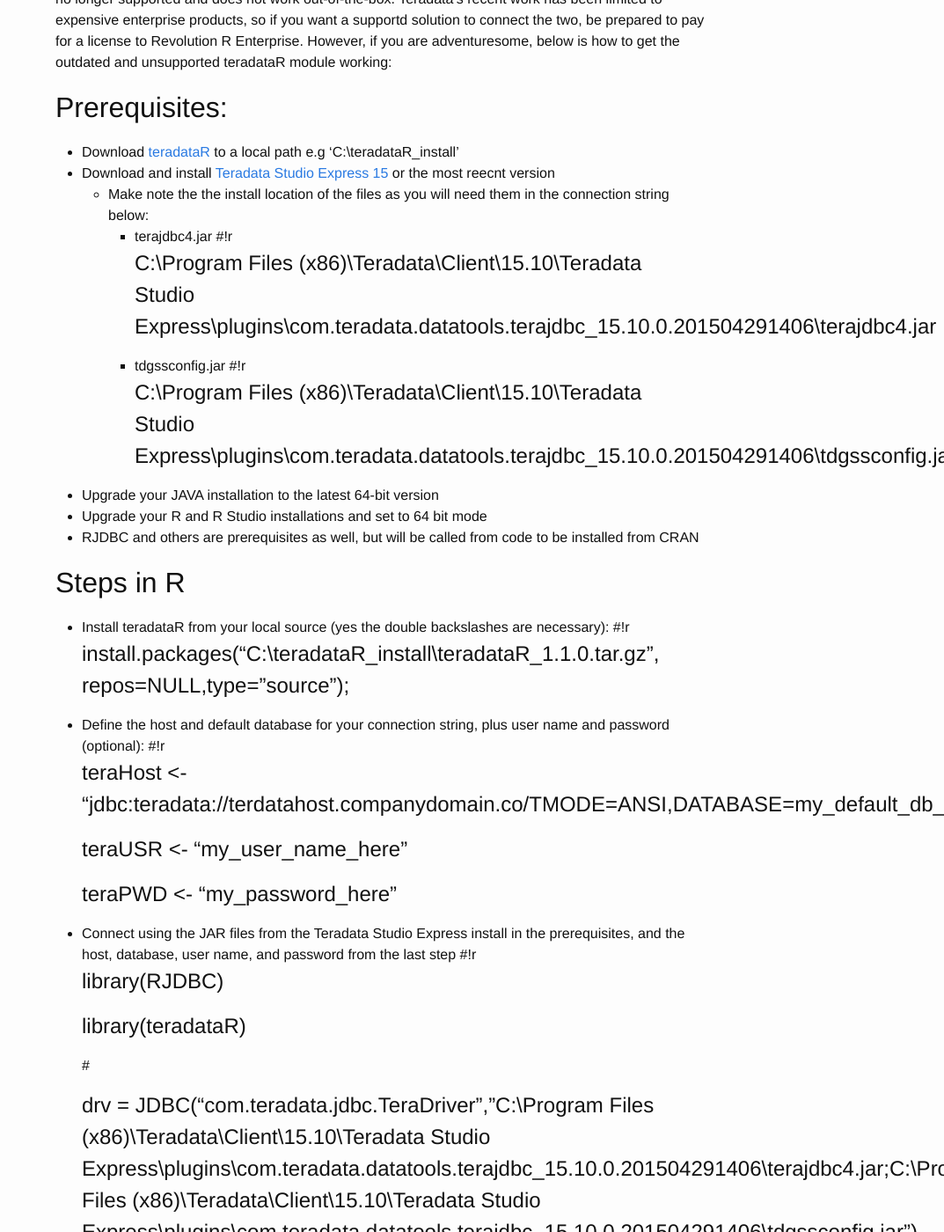
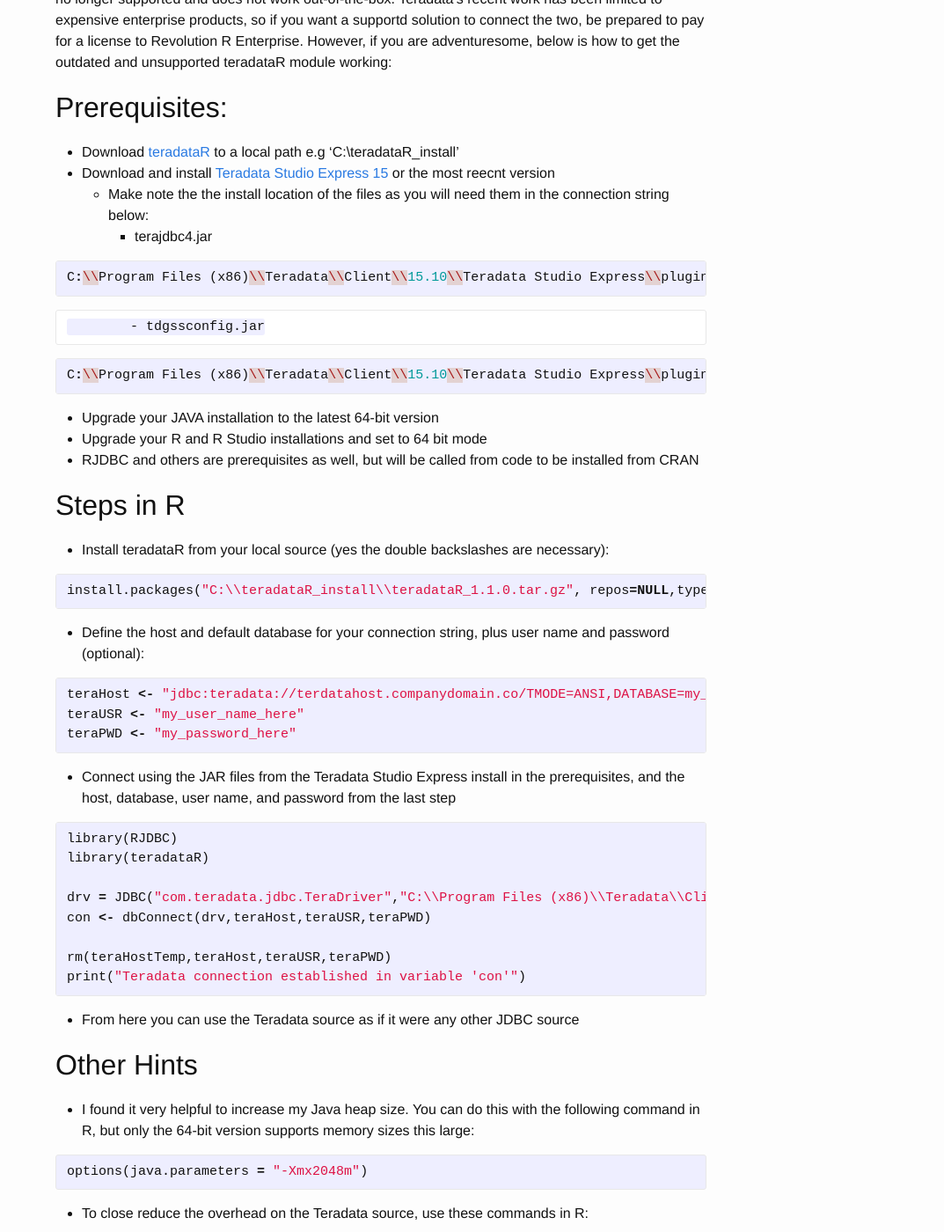
Before and after one commit to willdearman/willdearman, a Jekyll site: the page built from _posts/2015-08-23-connect-r-to-teradata-via-jdbc-in-windows.md, in a window 1280 px wide and 1400 px high, scrolled down 327 px. Shown: the whole window at 88% size, without its empty margins (207-1280 px from the left). Built offline with Jekyll 4.4.1, drawn with Linux system fonts in a browser that asks for light colours; some of the changed text lies outside the part shown.

Commit message:
Code formatting on teradataR post

```diff
--- a/_posts/2015-08-23-connect-r-to-teradata-via-jdbc-in-windows.md
+++ b/_posts/2015-08-23-connect-r-to-teradata-via-jdbc-in-windows.md
@@ -14,11 +14,13 @@
 - Download and install [Teradata Studio Express 15](https://downloads.teradata.com/download/tools/teradata-studio-express) or the most reecnt version
 	- Make note the the install location of the files as you will need them in the connection string below:
 		- terajdbc4.jar
-#!r
-# C:\\Program Files (x86)\\Teradata\\Client\\15.10\\Teradata Studio Express\\plugins\\com.teradata.datatools.terajdbc_15.10.0.201504291406\\terajdbc4.jar
+{% highlight r %}
+C:\\Program Files (x86)\\Teradata\\Client\\15.10\\Teradata Studio Express\\plugins\\com.teradata.datatools.terajdbc_15.10.0.201504291406\\terajdbc4.jar
+{% endhighlight %}
 		- tdgssconfig.jar
-#!r
-# C:\\Program Files (x86)\\Teradata\\Client\\15.10\\Teradata Studio Express\\plugins\\com.teradata.datatools.terajdbc_15.10.0.201504291406\\tdgssconfig.jar
+{% highlight r %}
+C:\\Program Files (x86)\\Teradata\\Client\\15.10\\Teradata Studio Express\\plugins\\com.teradata.datatools.terajdbc_15.10.0.201504291406\\tdgssconfig.jar
+{% endhighlight %}
 
 - Upgrade your JAVA installation to the latest 64-bit version
 - Upgrade your R and R Studio installations and set to 64 bit mode
@@ -26,36 +28,41 @@
 
 ## Steps in R
 - Install teradataR from your local source (yes the double backslashes are necessary):
-#!r
-# install.packages("C:\\teradataR_install\\teradataR_1.1.0.tar.gz", repos=NULL,type="source");
+{% highlight r %}
+install.packages("C:\\teradataR_install\\teradataR_1.1.0.tar.gz", repos=NULL,type="source");
+{% endhighlight %}
 
 - Define the host and default database for your connection string, plus user name and password (optional):
-#!r
-# teraHost <- "jdbc:teradata://terdatahost.companydomain.co/TMODE=ANSI,DATABASE=my_default_db_here"
-# teraUSR <- "my_user_name_here"
-# teraPWD <- "my_password_here"
+{% highlight r %}
+teraHost <- "jdbc:teradata://terdatahost.companydomain.co/TMODE=ANSI,DATABASE=my_default_db_here"
+teraUSR <- "my_user_name_here"
+teraPWD <- "my_password_here"
+{% endhighlight %}
 
 - Connect using the JAR files from the Teradata Studio Express install in the prerequisites, and the host, database, user name, and password from the last step
-#!r
-# library(RJDBC)
-# library(teradataR)
-#
-# drv = JDBC("com.teradata.jdbc.TeraDriver","C:\\Program Files (x86)\\Teradata\\Client\\15.10\\Teradata Studio Express\\plugins\\com.teradata.datatools.terajdbc_15.10.0.201504291406\\terajdbc4.jar;C:\\Program Files (x86)\\Teradata\\Client\\15.10\\Teradata Studio Express\\plugins\\com.teradata.datatools.terajdbc_15.10.0.201504291406\\tdgssconfig.jar")
-# con <- dbConnect(drv,teraHost,teraUSR,teraPWD)
-#
-# rm(teraHostTemp,teraHost,teraUSR,teraPWD)
-# print("Teradata connection established in variable 'con'")
+{% highlight r %}
+library(RJDBC)
+library(teradataR)
+
+drv = JDBC("com.teradata.jdbc.TeraDriver","C:\\Program Files (x86)\\Teradata\\Client\\15.10\\Teradata Studio Express\\plugins\\com.teradata.datatools.terajdbc_15.10.0.201504291406\\terajdbc4.jar;C:\\Program Files (x86)\\Teradata\\Client\\15.10\\Teradata Studio Express\\plugins\\com.teradata.datatools.terajdbc_15.10.0.201504291406\\tdgssconfig.jar")
+con <- dbConnect(drv,teraHost,teraUSR,teraPWD)
+
+rm(teraHostTemp,teraHost,teraUSR,teraPWD)
+print("Teradata connection established in variable 'con'")
+{% endhighlight %}
 
 - From here you can use the Teradata source as if it were any other JDBC source
 
 ## Other Hints
 - I found it very helpful to increase my Java heap size. You can do this with the following command in R, but only the 64-bit version supports memory sizes this large:
-#!r
-# options(java.parameters = "-Xmx2048m")
+{% highlight r %}
+options(java.parameters = "-Xmx2048m")
+{% endhighlight %}
 
 - To close reduce the overhead on the Teradata source, use these commands in R:
-#!r
-# dbClearResult(CURRENT_QUERY_RESULT)
-# dbDisconnect(con)
+{% highlight r %}
+dbClearResult(CURRENT_QUERY_RESULT)
+dbDisconnect(con)
+{% endhighlight %}
 
 **Good luck and happy querying!**
```
